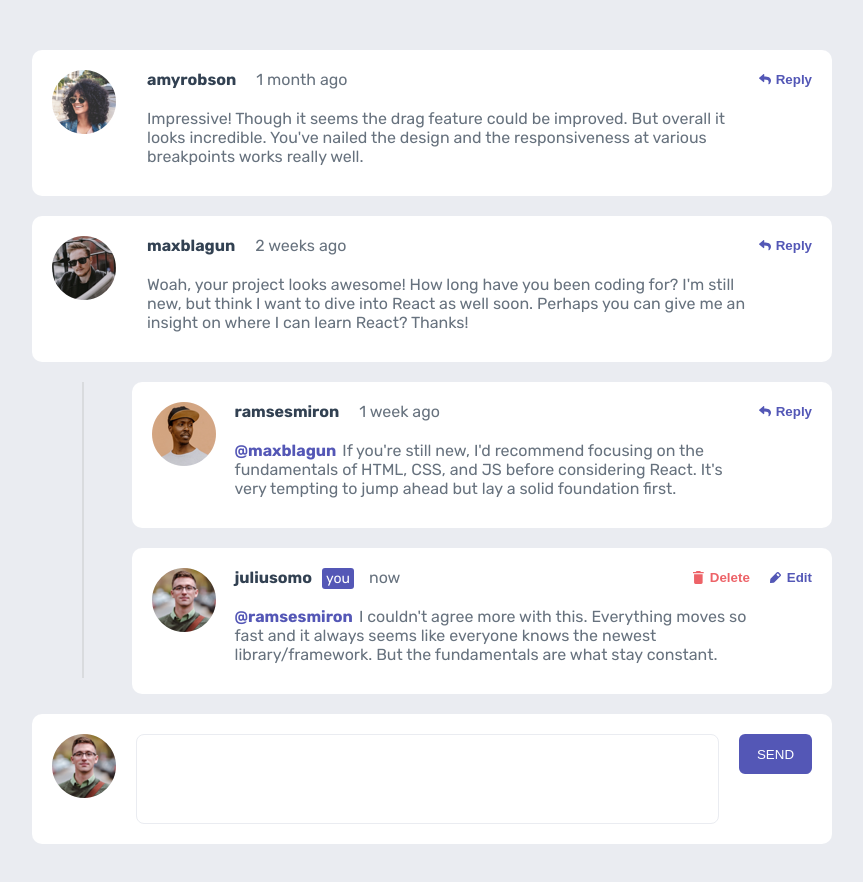
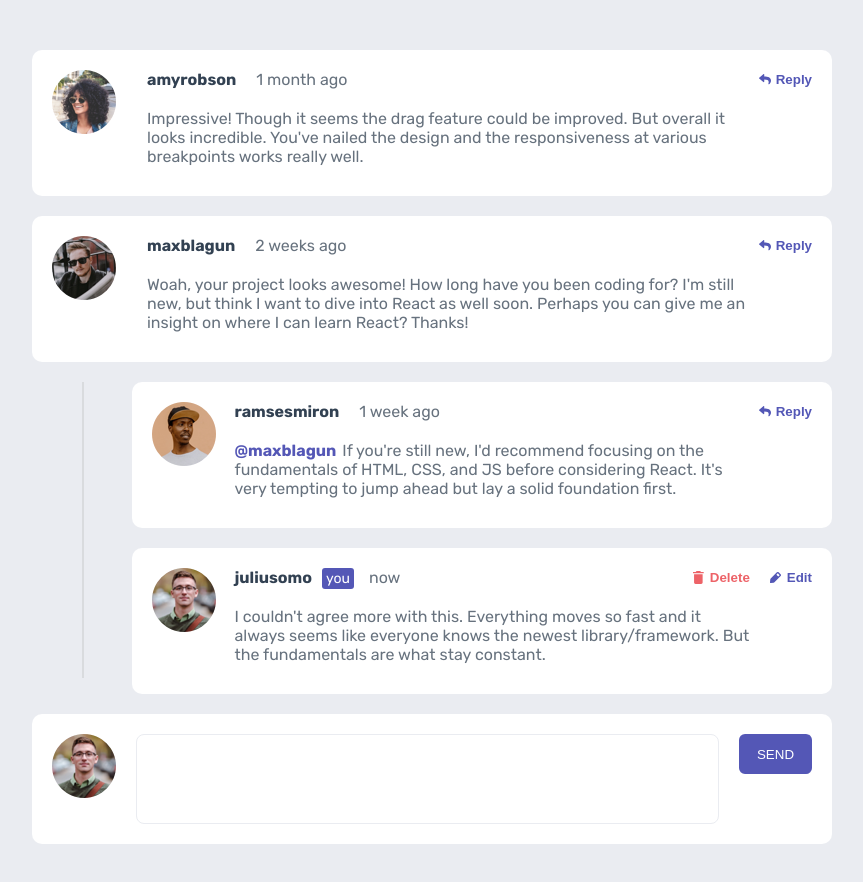
Before and after one commit to Maxim-Pv/interactive-comments, a React (Create React App) app: page / in a window 1280 px wide. Shown: the top 882 px of the page, without its empty margins (208-1071 px from the left). Built offline with nearby package versions, Linux system fonts and the light colour scheme.

Commit message:
remove doubles @username

```diff
--- a/src/componentsNew/CommentList.jsx
+++ b/src/componentsNew/CommentList.jsx
@@ -118,10 +118,15 @@ const CommentList = ({ comments, userName, setIsModalOpen,
                                   </div>
                                 </div>
                               </div>
-                                <p className="text">
-                                  <span className="replyingTo">@{reply.replyingTo}</span>
-                                  {reply.content}
-                                </p>
+                              {reply.replyingTo && reply.content.startsWith(`@${reply.replyingTo}`)
+                                ? (<p className="text">
+                                    <span className="replyingTo">@{reply.replyingTo}</span>
+                                    {reply.content.substring(`@${reply.replyingTo},`.length)}
+                                  </p>)
+                                : (<p className="text">
+                                    {reply.content}
+                                  </p>)
+                              }
                             </>)
                           )
 
--- a/src/componentsNew/ReplyTo.jsx
+++ b/src/componentsNew/ReplyTo.jsx
@@ -20,6 +20,7 @@ const ReplyTo = ({
         commentUserReply.trim() === '') {
         return
     } else {
+
         const newReply = {
           id: Date.now(),
           content: commentUserReply,
@@ -42,6 +43,7 @@ const ReplyTo = ({
           addReply(commentIndex, commentId, replyId, newReply)
           setIsReplyingToReply(false)
         }
+
         setCommentUserReply(commentUserName ? `@${commentUserName}, `: '')
     }
   }
```
